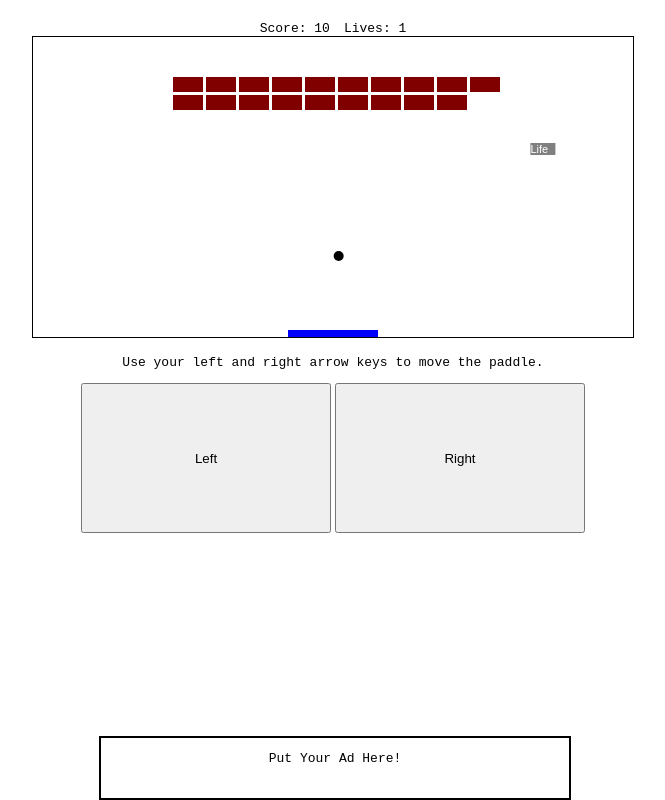
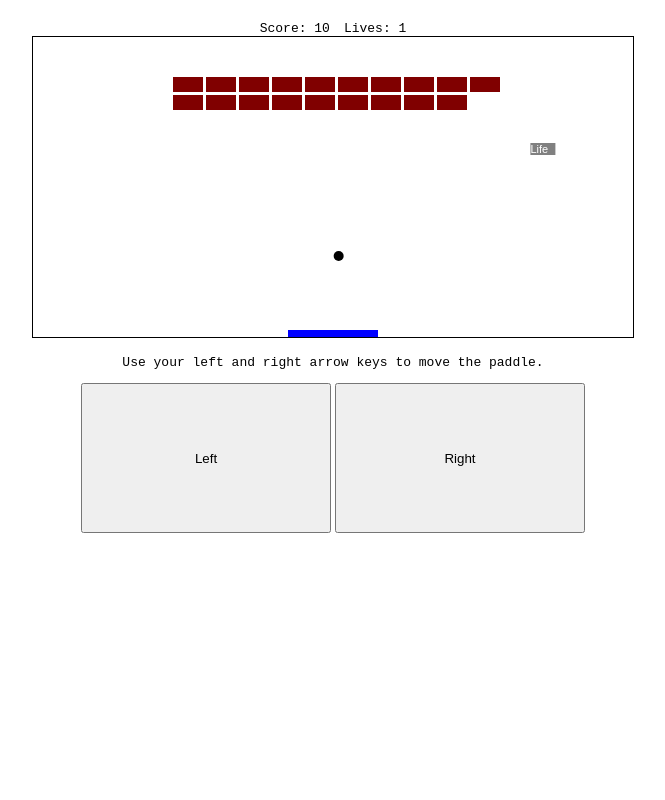
Before and after one commit to fantonatos/brickbreaker, a plain HTML site: page index.html in a window 1280 px wide. Shown: the whole page, without its empty margins (307-972 px from the left). Drawn offline with Linux system fonts and the light colour scheme.

Commit message:
Revert "Added space for Advertisements"
This reverts commit 9d836d2016bb965332d480f42cff85355d7525e2.

```diff
--- a/index.html
+++ b/index.html
@@ -38,10 +38,6 @@
         <button type="button" id="rightBtn">Right</button>
     </center>
 
-    <div style="position: absolute; bottom: 0px; left: 50%; margin-left: -234px; width: 468px; height: 60px; border: 2px solid black;">
-        <center><p> Put Your Ad Here! </p> </center>
-    </div>
-
     <script src="game.js"></script>
 
 </body>
```
